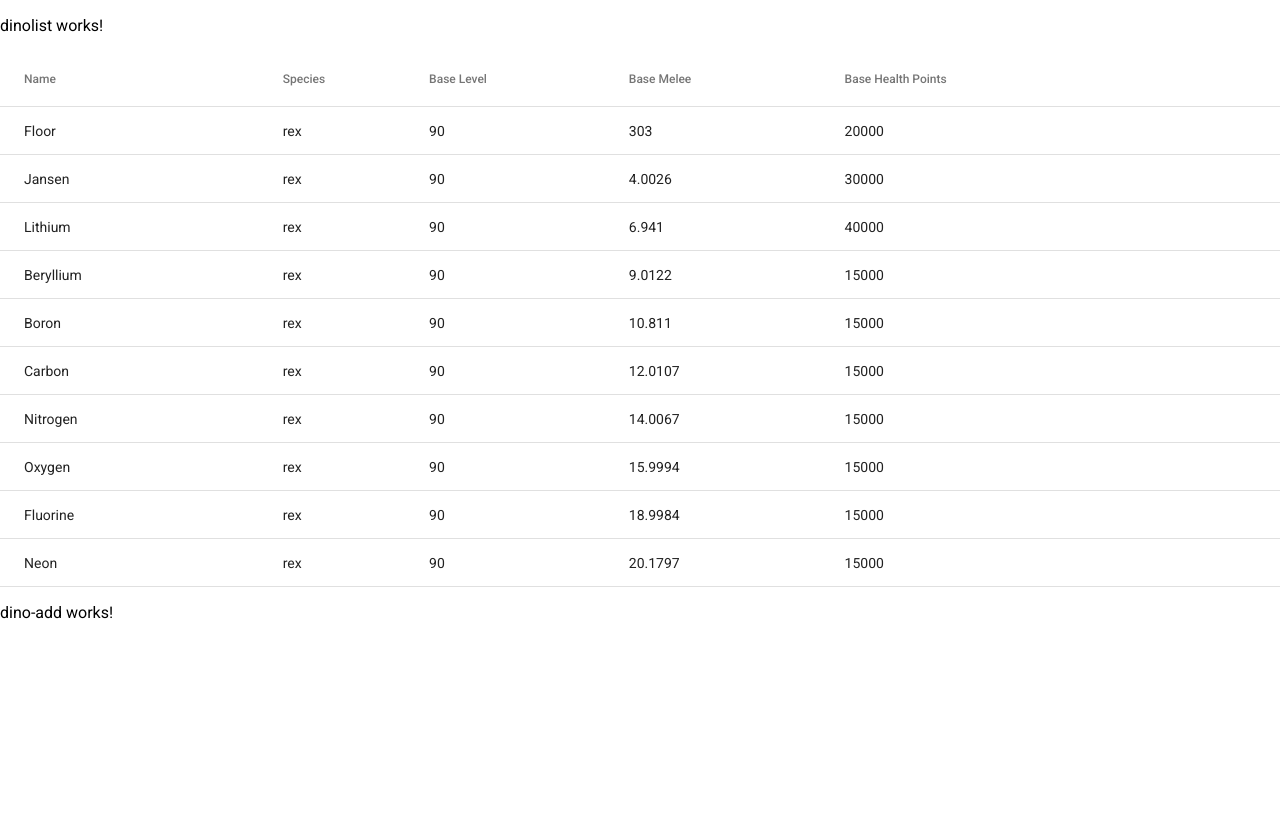
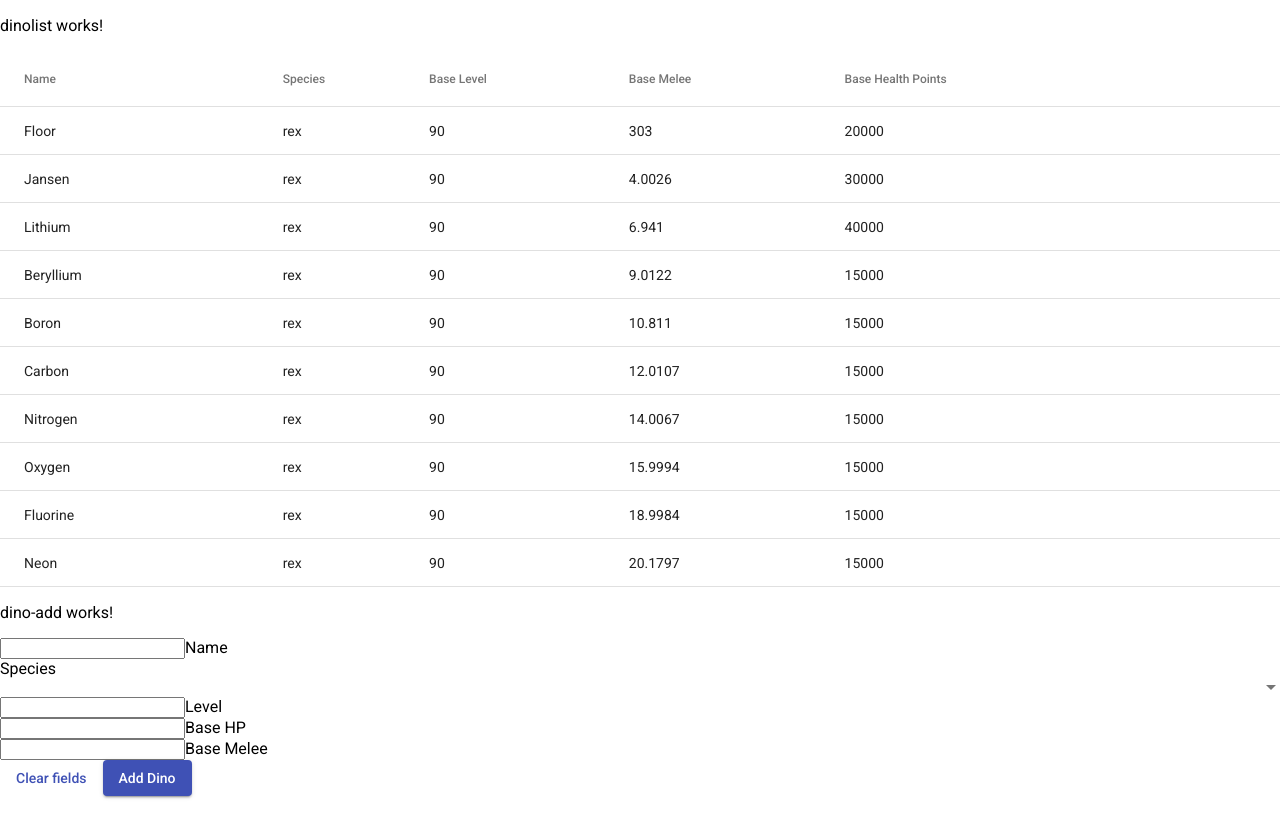
Before and after one commit to Jackques/DinoTracker, an Angular app in the folder dinotracker/: page / in a window 1280 px wide. Built offline with nearby package versions, Linux system fonts and the light colour scheme.

Commit message:
Amended commit test

```diff
--- a/dinotracker/src/app/dino-add/dino-add.component.html
+++ b/dinotracker/src/app/dino-add/dino-add.component.html
@@ -1,3 +1,18 @@
 <p>
   dino-add works!
 </p>
+<div>
+<input  type="text" ngModel/><label>Name</label><br />
+<!--<input  type="text" ngModel/><label>Species</label><br />-->
+    <mat-label>Species</mat-label>
+    <mat-select>
+      <mat-option *ngFor="let dino of [{value: 'theri', viewValue: 'Therisaur'},{value: 'rex', viewValue: 'Rex'}]" [value]="dino.value">
+        {{dino.viewValue}}
+      </mat-option>
+  </mat-select>
+  <input  type="text" ngModel/><label>Level</label><br />
+  <input  type="text" ngModel/><label>Base HP</label><br />
+  <input  type="text" ngModel/><label>Base Melee</label><br />
+  <button mat-button color="primary">Clear fields</button>
+  <button mat-raised-button color="primary">Add Dino</button>
+</div>
```
